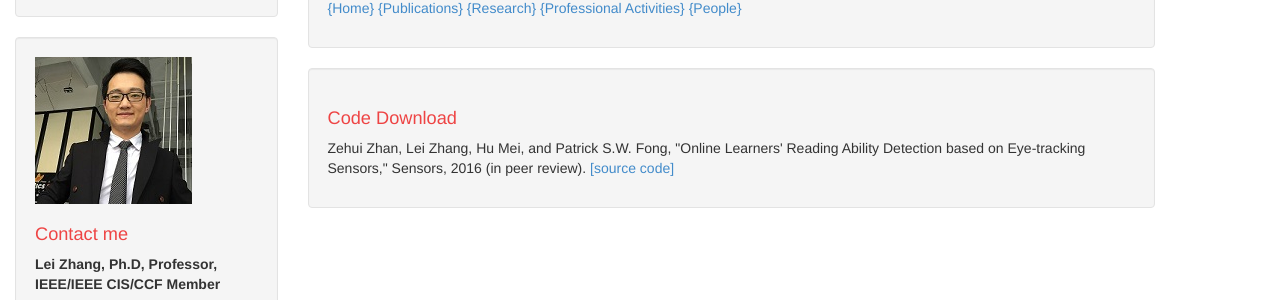
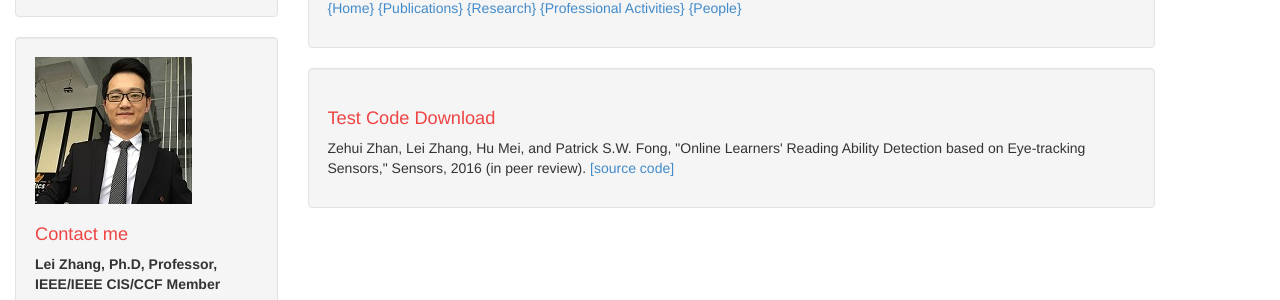
Before and after one commit to DrLeiZhang/website, a Jekyll site: the page built from tempcode.html, in a window 1280 px wide and 1022 px high. Shown: the part 163-463 px from the top of the window. Built offline with Jekyll 4.4.1, drawn with Linux system fonts in a browser that asks for light colours; Markdown is read by kramdown in place of the engine named in the settings.

Commit message:
Update
Signed-off-by: leizhang@cqu.edu.cn <leizhang@cqu.edu.cn>

```diff
--- a/tempcode.html
+++ b/tempcode.html
@@ -9,7 +9,7 @@ layout: default
 
 <div class="well">
 
-<h1>Code Download</h1>
+<h1>Test Code Download</h1>
 <p>Zehui Zhan, Lei Zhang, Hu Mei, and Patrick S.W. Fong, "Online Learners' Reading Ability Detection based on Eye-tracking Sensors," Sensors, 2016 (in peer review). <a href="resources/mtl_eye_tracking.rar">[source code]</a></p>
 
 </div>
```
